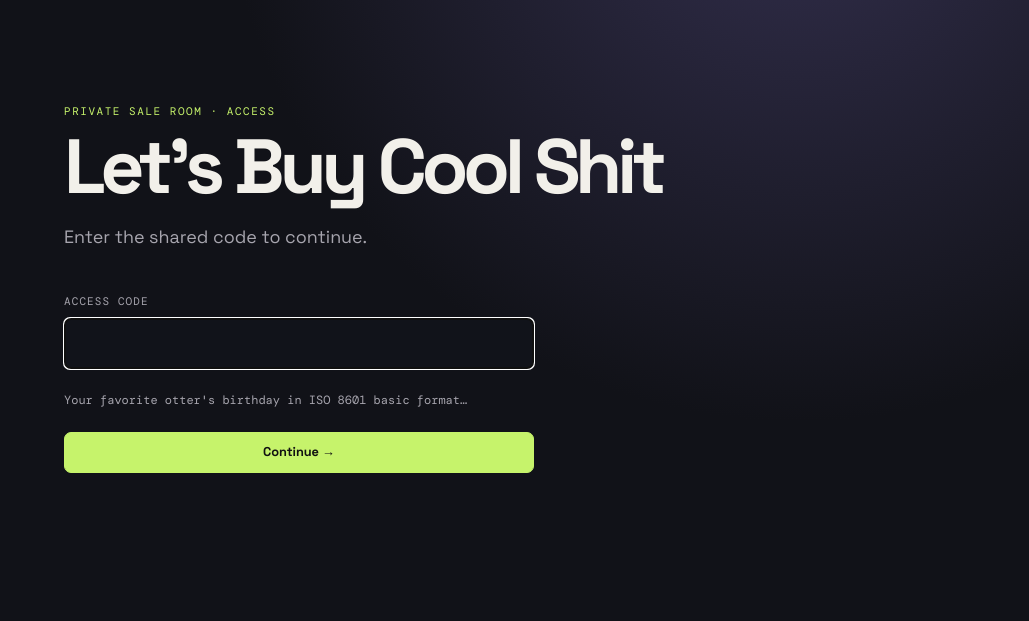
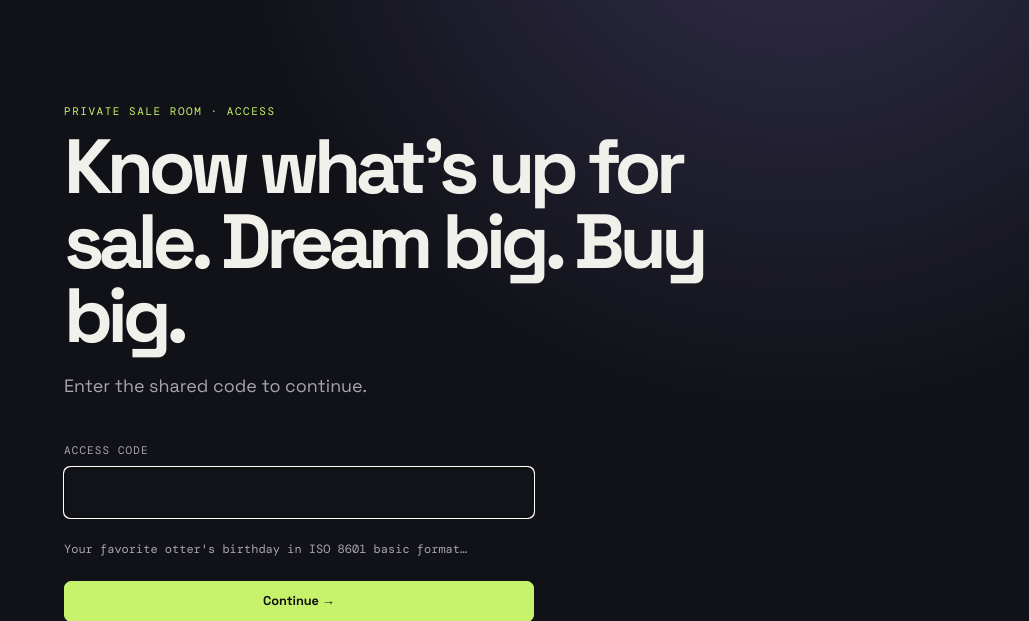
Before and after one commit to COG-GTM/realdreamteam, a Node server app: page /enter in a window 1280 px wide. Shown: the part 72-693 px from the top of the page, without its empty margins (251-1280 px from the left). Run offline with Node 20, Linux system fonts and the light colour scheme.

Commit message:
feature: entry page heading → "Know what's up for sale. Dream big. Buy big."
Co-Authored-By: Mark Porter <mark@marklovestech.com>

```diff
--- a/views/enter.ejs
+++ b/views/enter.ejs
@@ -1,6 +1,6 @@
 <section class="hero intro access-card">
   <p class="eyebrow">PRIVATE SALE ROOM · ACCESS</p>
-  <h1><%= admin ? 'Admin access' : "Let's Buy Cool Shit" %></h1>
+  <h1><%= admin ? 'Admin access' : "Know what's up for sale. Dream big. Buy big." %></h1>
   <p class="lede">Enter the shared code to continue.</p>
   <form method="post" action="<%= admin ? '/admin/enter' : '/enter' %>" class="access-form">
     <label for="code">Access code</label>
```
